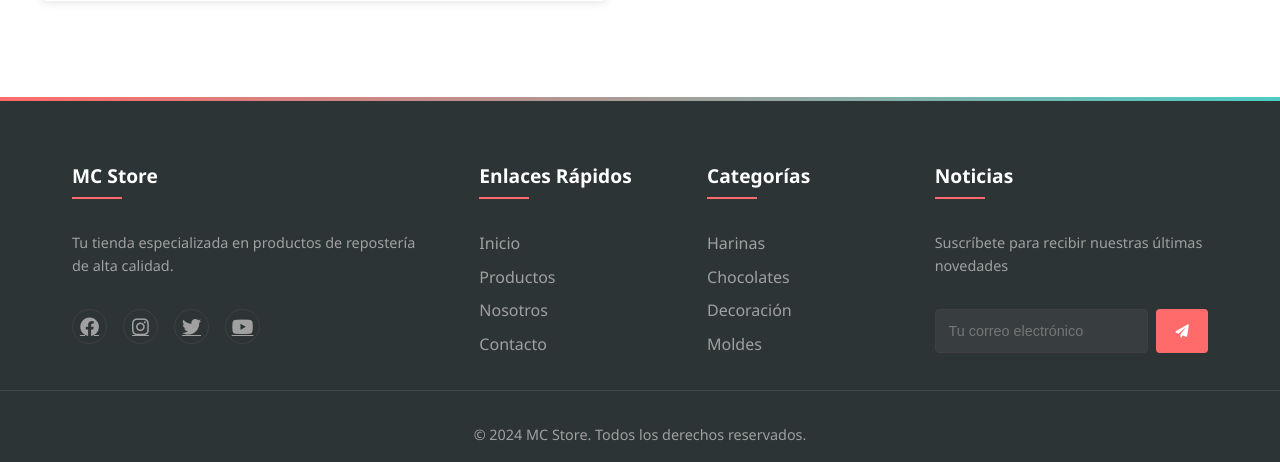
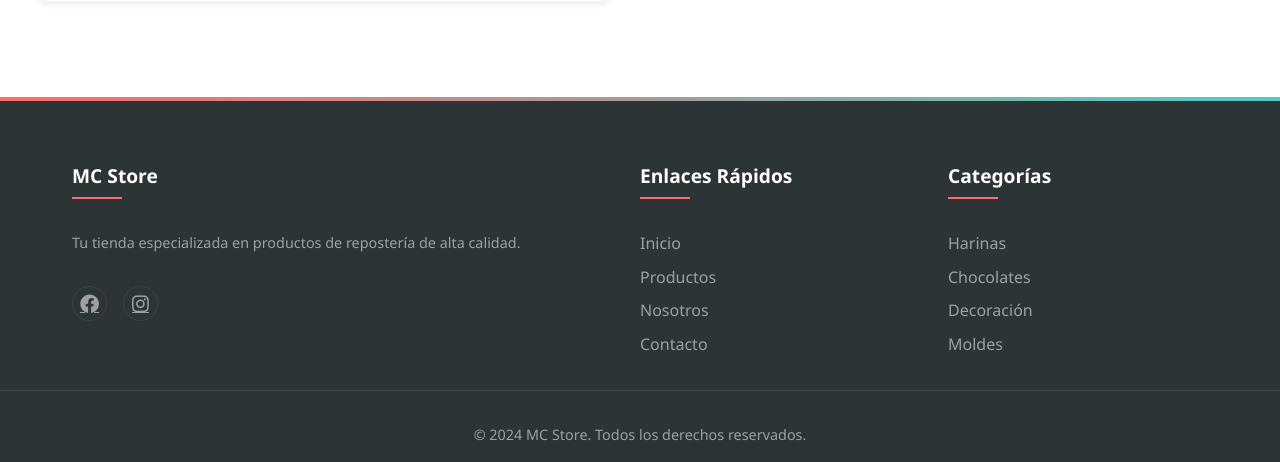
Before and after one commit to Yegologo/MS-store, a PHP site: page /Inicio.html in a window 1280 px wide. Shown: the part 3183-3645 px from the top of the page. Run offline with PHP 8.4, Linux system fonts and the light colour scheme.

Commit message:
ajustes en el footer

```diff
--- a/MS Store/css/styles.css
+++ b/MS Store/css/styles.css
@@ -929,7 +929,7 @@ body {
     margin: 0 auto;
     padding: 0 2rem;
     display: grid;
-    grid-template-columns: 2fr 1fr 1fr 1.5fr;
+    grid-template-columns: 2fr 1fr 1fr;
     gap: 3rem;
     margin-bottom: 2rem;
 }
--- a/MS Store/pages/footer.html
+++ b/MS Store/pages/footer.html
@@ -7,8 +7,6 @@
             <div class="social-links">
                 <a href="#"><i class="fab fa-facebook"></i></a>
                 <a href="#"><i class="fab fa-instagram"></i></a>
-                <a href="#"><i class="fab fa-twitter"></i></a>
-                <a href="#"><i class="fab fa-youtube"></i></a>
             </div>
         </div>
         <div class="footer-section">
@@ -29,14 +27,7 @@
                 <li><a href="catalog.html?category=moldes">Moldes</a></li>
             </ul>
         </div>
-        <div class="footer-section">
-            <h3>Noticias</h3>
-            <p>Suscríbete para recibir nuestras últimas novedades</p>
-            <form class="newsletter-form">
-                <input type="email" placeholder="Tu correo electrónico">
-                <button type="submit"><i class="fas fa-paper-plane"></i></button>
-            </form>
-        </div>
+
     </div>
     <div class="footer-bottom">
         <p>&copy; 2024 MC Store. Todos los derechos reservados.</p>
```
